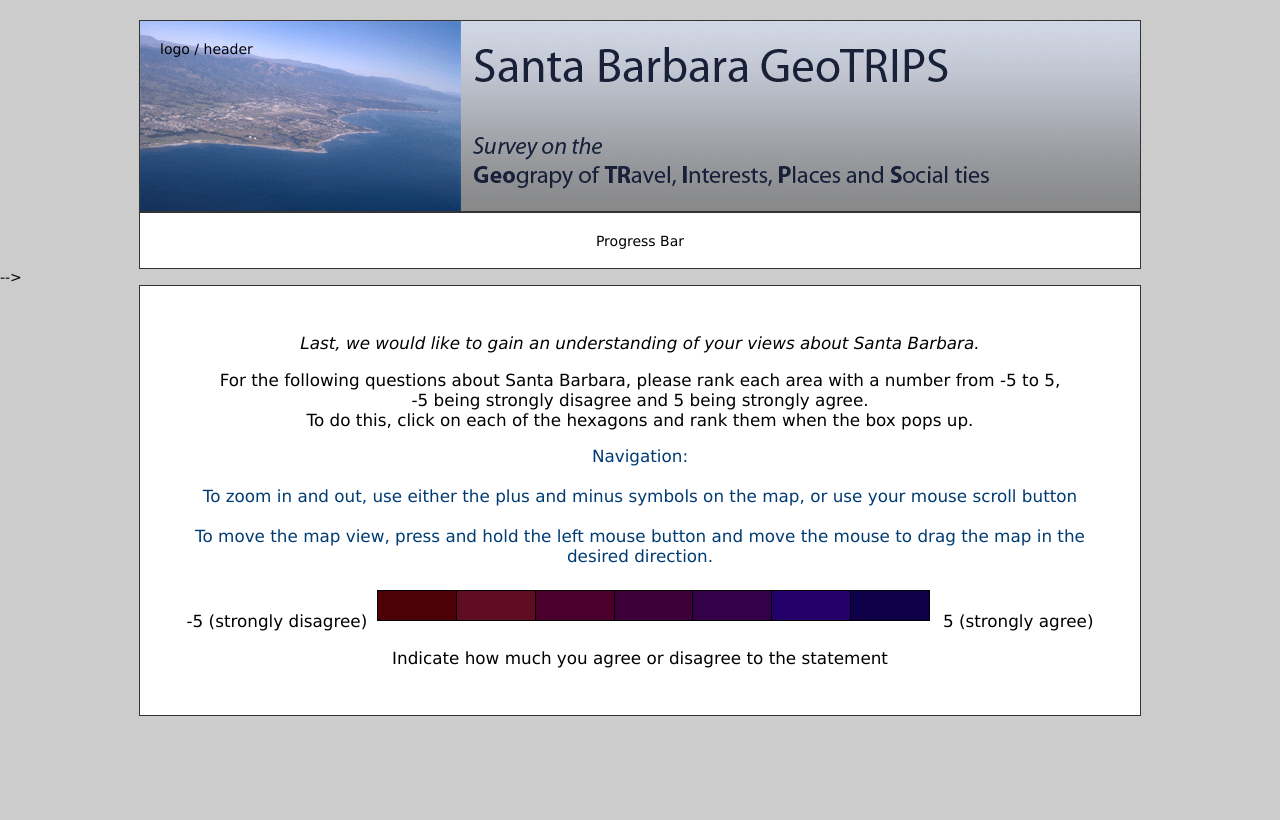
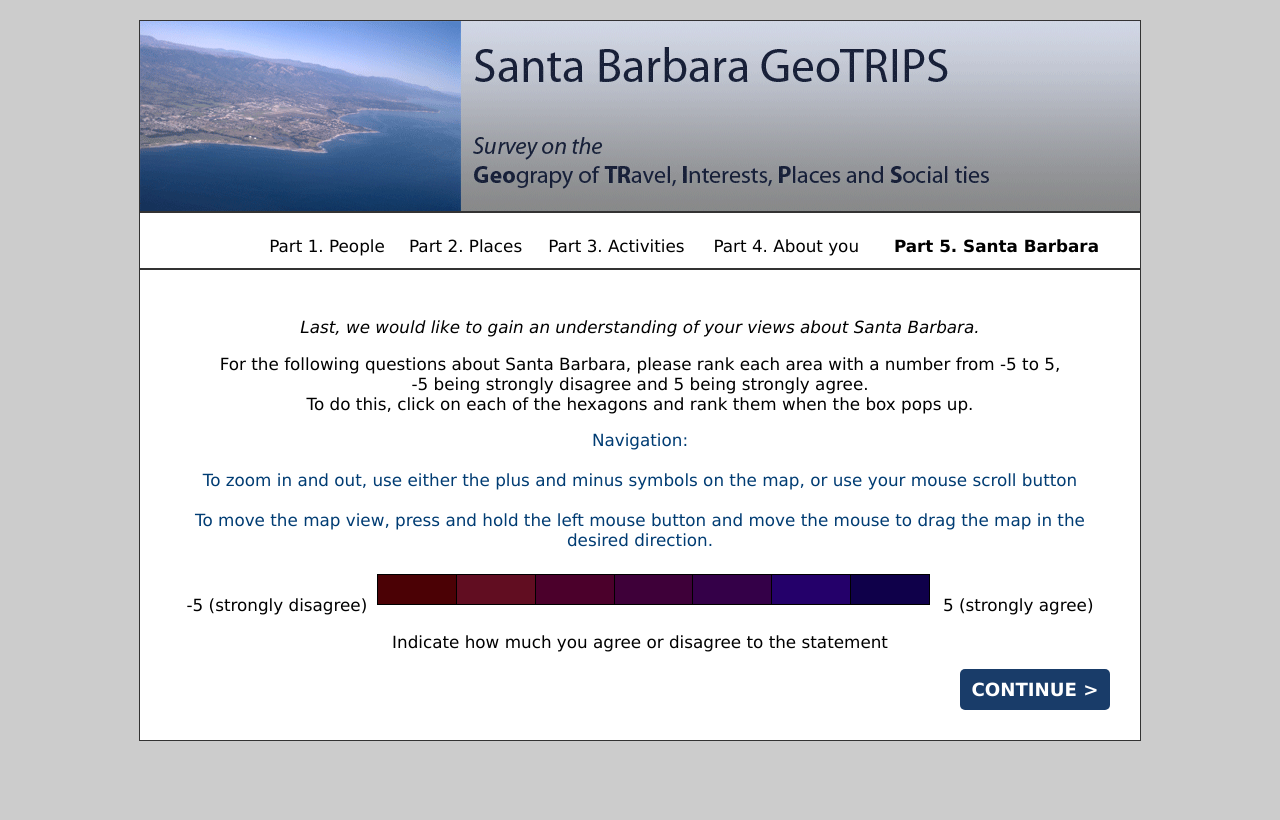
Before and after one commit to grantdmckenzie/sopwebsurvey, a PHP site: page /hexinfo.html in a window 1280 px wide. Run offline with PHP 8.4, Linux system fonts and the light colour scheme.

Commit message:
more kate changes

```diff
--- a/4.php
+++ b/4.php
@@ -57,7 +57,7 @@
 	}
 	// no social roles selected or we've already gone through them all.
 	if (!$match)
-		header("location: 5.php");
+		header("location: polyinfo.html");
 
 ?>
 
--- a/hexinfo.html
+++ b/hexinfo.html
@@ -8,10 +8,15 @@
   <script type="text/javascript" src="js/main.js"></script>
 
  <body>
- 	<div id="wrapperHeader">
- 		logo / header
- 	</div>
- 	<div id="wrapperProgress">Progress Bar</div>-->
+ 	<div id="wrapperHeader"></div>
+ 	<div id="wrapperProgress">
+ 	<table width="90%" align="right"><tr>
+ 			<td>Part 1. People</td>
+ 			<td>Part 2. Places</td>
+ 			<td>Part 3. Activities</td>
+ 			<td>Part 4. About you</td>
+ 			<td><b>Part 5. Santa Barbara</b></td>
+ 		</tr></table></div>
  	<div id="wrapperContent">
 	<p>
 		<!-- KATE START CONTENT HERE -->
@@ -29,7 +34,7 @@
  		<p style="text-align:center;">Indicate how much you agree or disagree to the statement </p>
 
 
-
+<div class="bigBtn" style="clear:both;" onclick="continuehex();">CONTINUE ></div>
 
 
 		<!-- KATE END CONTENT HERE -->
--- a/js/main.js
+++ b/js/main.js
@@ -303,13 +303,7 @@ function continue15() {
 	}
 }
 function continue16() {
-	if ($('#address').val().length < 5) {
-		alert('Please enter a valid Address');
-	} else if ($('#city').val().length < 2) {
-		alert('Please enter a valid City');
-	} else if ($('#zip').val().length != 5) {
-		alert('Please enter a valid Zip Code');
-	} else if ($('#month').val() == "Select") {
+	if ($('#month').val() == "Select") {
 		alert('Please select a valid birth month');
 	} else if ($('#year').val() == "Select") {
 		alert('Please select a valid birth year');
@@ -397,6 +391,12 @@ function continue22() {
 		$("#twentytwo").submit();
 	}
 }
+function continuepoly() {
+	window.location = "5.php";
+}
+function continuehex() {
+	window.location = "17.php";
+}
 function logmein() {
 	// alert('testasdf');
 	$("#login1").submit();
--- a/polyinfo.html
+++ b/polyinfo.html
@@ -38,7 +38,7 @@
  	 	<br></br>
  <p style="text-align:center;"> <font size="4"><i><b> Please be sure to consider all area between Winchester Canyon (Goleta) and Toro Canyon Rd (Summerland). </b></i></font></p>
 
-
+<div class="bigBtn" style="clear:both;" onclick="continuepoly();">CONTINUE ></div>
 
 
 
```
Also changed, not shown: 16.php (+7 -4 lines), 1 other file.
